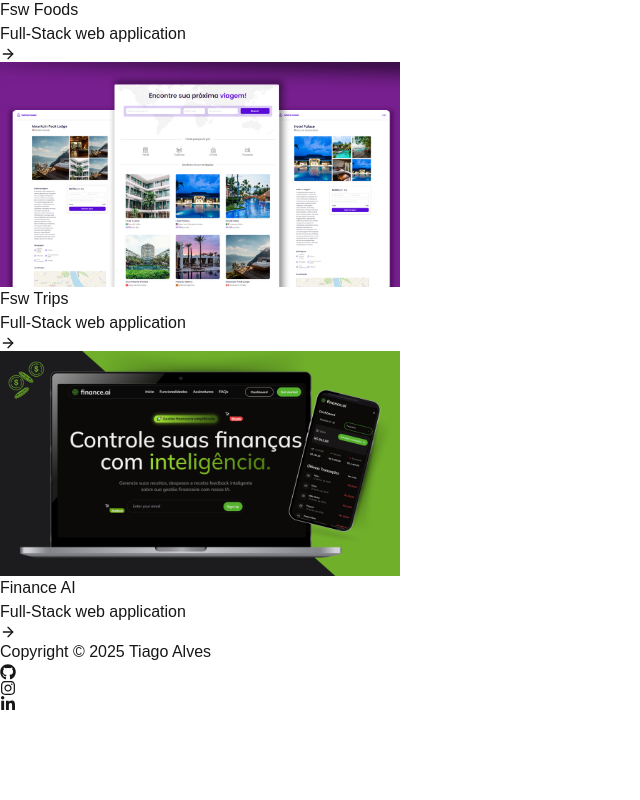
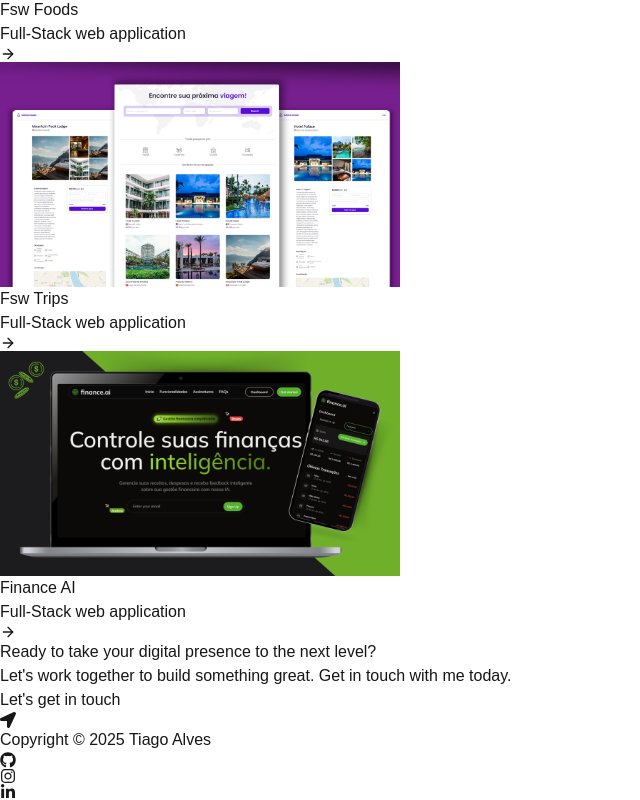
Before and after one commit to TiagoCoder2022/personal-website, a Next.js app: page / in a window 1280 px wide. Shown: the part 3620-4420 px from the top of the page, without its empty margins (0-640 px from the left). Before the commit the page ends 4332 px from the top, so only its background shows below. Built offline with nearby package versions, Linux system fonts and the light colour scheme.

Commit message:
feat: update contact and footer component imports

```diff
--- a/src/app/page.tsx
+++ b/src/app/page.tsx
@@ -7,7 +7,7 @@ import LoadingScreen from "@/components/loading-screen";
 
 import { useState } from "react";
 import Navbar from "@/components/navbar";
-import Footer from "@/components/footer";
+import Contact from "@/components/contact";
 
 export default function Home() {
   const [isLoaded, setIsLoaded] = useState(false);
@@ -21,7 +21,7 @@ export default function Home() {
           <Technologies />
           <About />
           <Projects />
-          <Footer />
+          <Contact />
         </main>
       )}
     </>
```
